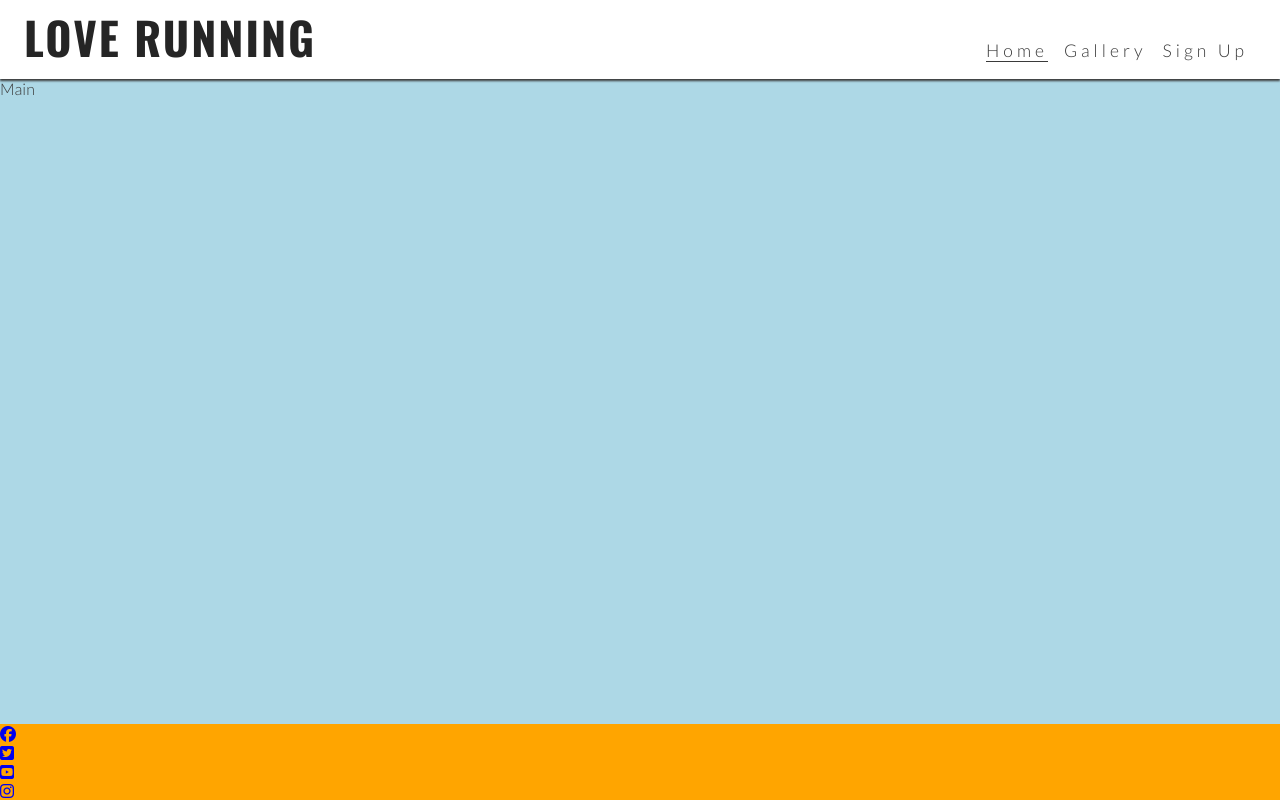
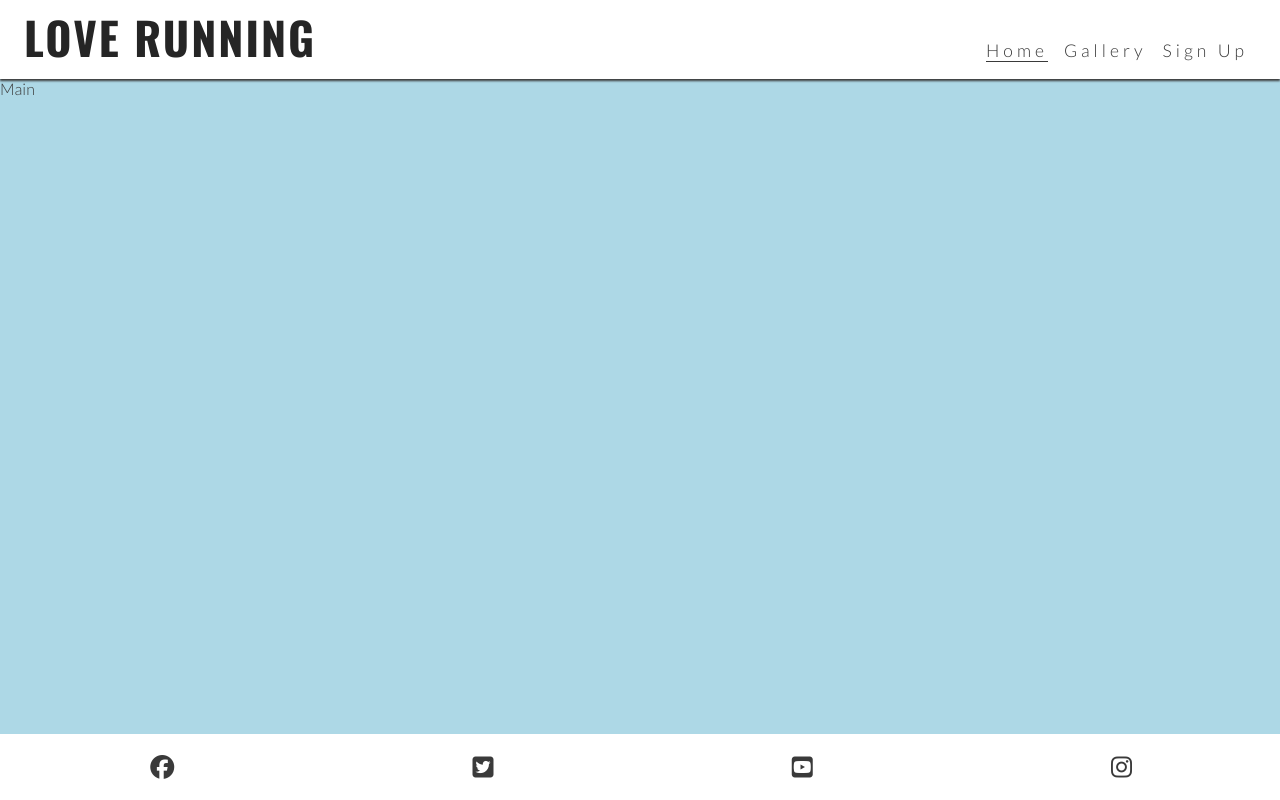
Before and after one commit to Blaisesa/love-running, a plain HTML site: page index.html in a window 1280 px wide. Drawn offline with nearby package versions, Linux system fonts and the light colour scheme.

Commit message:
style css footer icons

```diff
--- a/assets/css/style.css
+++ b/assets/css/style.css
@@ -91,10 +91,19 @@ main {
 }
 
 /* Footer */
-footer {
-    background-color: orange;
+#social-networks{
+    text-align: center;
+    padding: 20px 0;
+    display: flex;
+    justify-content: space-around;
+    list-style-type: none;
 }
 
+#social-networks i {
+    font-size: 150%;
+    padding : 5%;
+    color: #3a3a3a;
+}
 /* Media query: tablets and larger (768px and up) */
 @media screen and (min-width: 768px) {
     /* Header */
```
